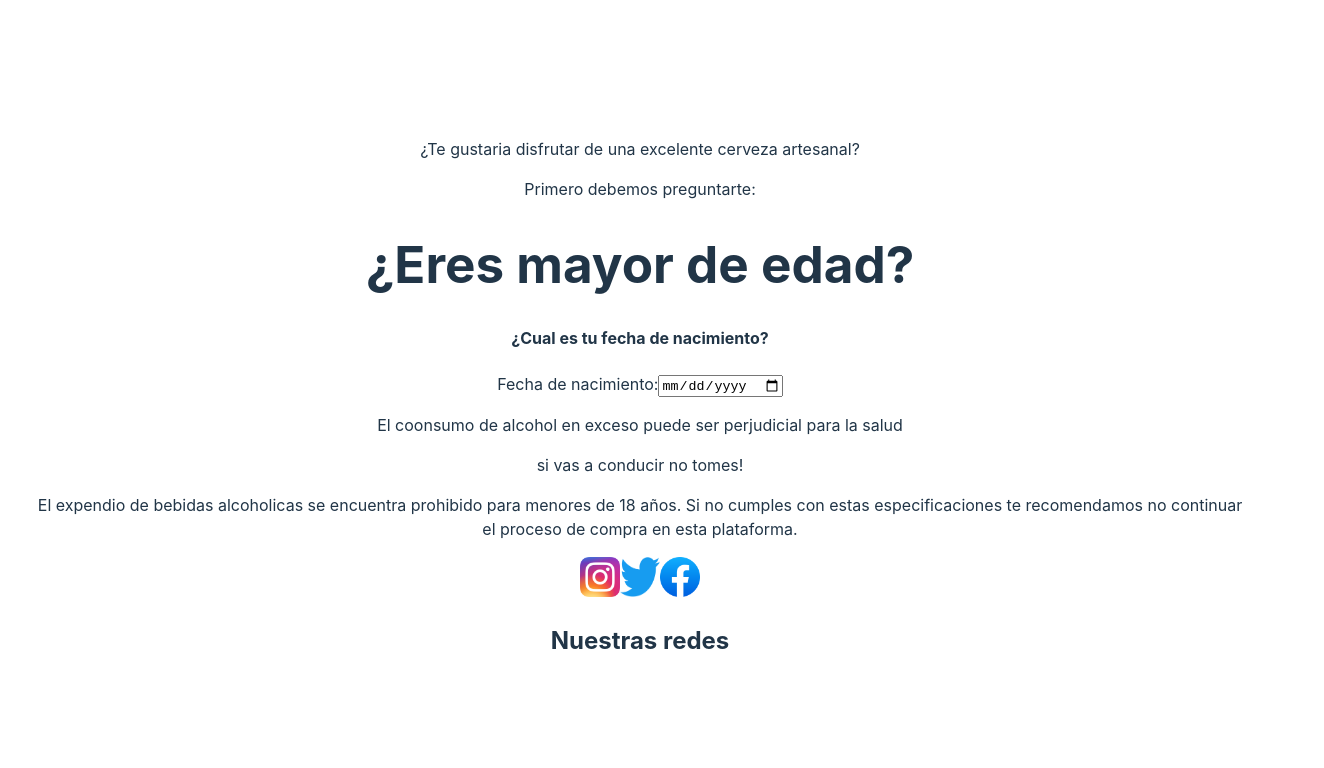
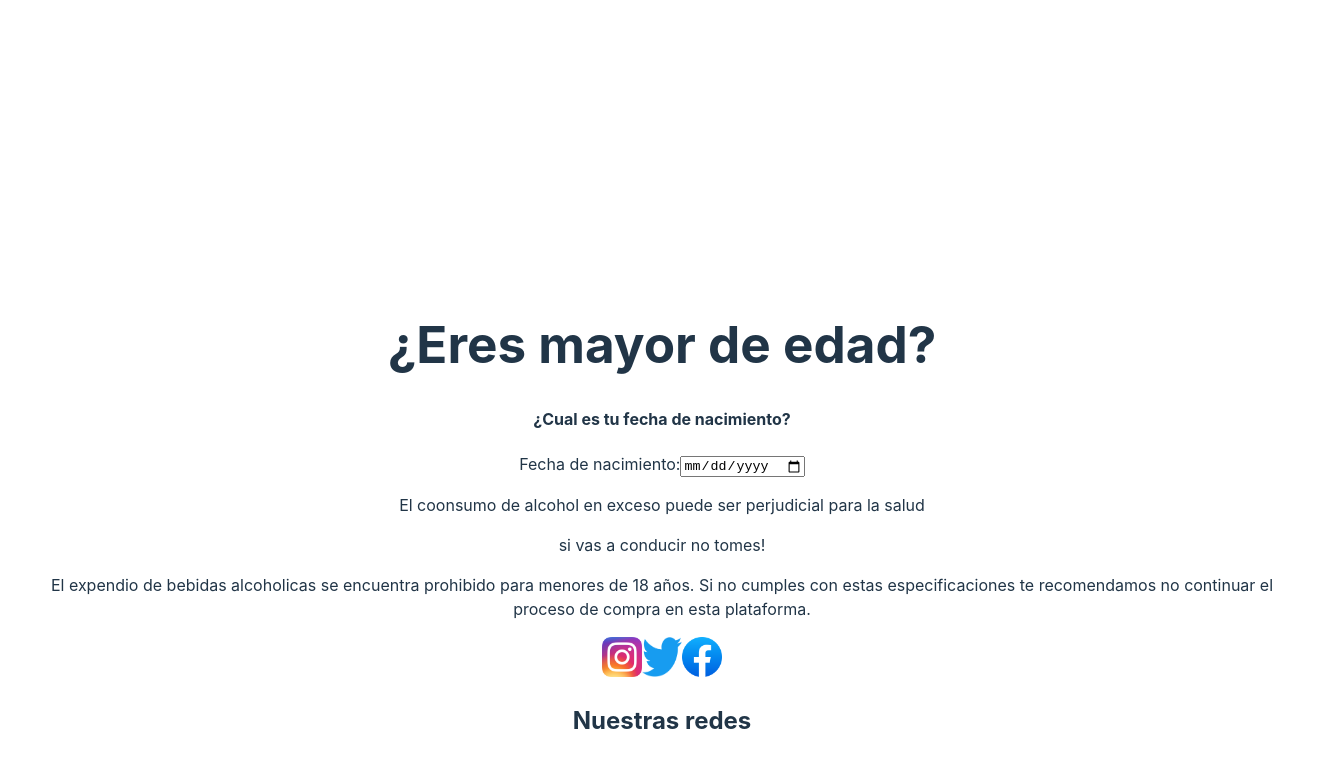
Before and after one commit to OctavioLavarello/CraftBeer, a React (Vite) app in the folder client/: page / in a window 1280 px wide. Shown: the top 768 px of the page, 1324 px wide, since content can reach past the window. Built offline with nearby package versions, Linux system fonts and the light colour scheme.

Commit message:
modulos de carpetas

```diff
--- /dev/null
+++ b/client/src/views/Landing/Landing.module.css
@@ -0,0 +1,12 @@
+.whiteText{
+    width: 1260px;
+height: 195px;
+flex-shrink: 0;
+color: #FFF;
+text-align: center;
+font-family: Inter;
+font-size: 40px;
+font-style: normal;
+font-weight: 700;
+line-height: normal;
+}
--- a/client/src/views/Landing.tsx
+++ b/client/src/views/Landing/Landing.tsx
@@ -1,9 +1,10 @@
 /// IMPORTS
 import React, {useState} from "react";
 import {  useNavigate  } from "react-router-dom";
-import  InstagramIcon  from '../assets/icons/Instagram_icon.png.webp';
-import twitterIcon from '../assets/icons/Logo_of_Twitter.svg.png'
-import facebookIcon from '../assets/icons/2021_Facebook_icon.svg.png'
+import styles from './Landing.module.css';
+import  InstagramIcon  from '../../assets/icons/Instagram_icon.png.webp';
+import twitterIcon from '../../assets/icons/Logo_of_Twitter.svg.png'
+import facebookIcon from '../../assets/icons/2021_Facebook_icon.svg.png'
 // STYLES
 //.....
 
@@ -41,8 +42,9 @@ const Landing = () => {
 
   return (
     <div>
-      <p>¿Te gustaria disfrutar de una excelente cerveza artesanal?</p>
-      <p>Primero debemos preguntarte:</p>
+      <p className={styles.whiteText}>¿Te gustaria disfrutar de una excelente cerveza artesanal?
+
+      Primero debemos preguntarte:</p>
       <h1>¿Eres mayor de edad?</h1>
       <h4>¿Cual es tu fecha de nacimiento?</h4>
       <label>Fecha de nacimiento:</label>
```
Also changed, not shown: client/src/App.tsx (+9 -9 lines), client/src/views/Cart/Cart.tsx (renamed from client/src/views/Cart.tsx), client/src/views/Contact/Contact.tsx (renamed from client/src/views/Contact.tsx), client/src/views/Creation/Creation.tsx (renamed from client/src/views/Creation.tsx), client/src/views/Detail/Detail.tsx (renamed from client/src/views/Detail.tsx), client/src/views/Form/Form.tsx (renamed from client/src/views/Form.tsx), client/src/views/Home/Home.tsx (renamed from client/src/views/Home.tsx), client/src/views/Shop/Shop.tsx (renamed from client/src/views/Shop.tsx), client/src/views/User/User.tsx (renamed from client/src/views/User.tsx).
